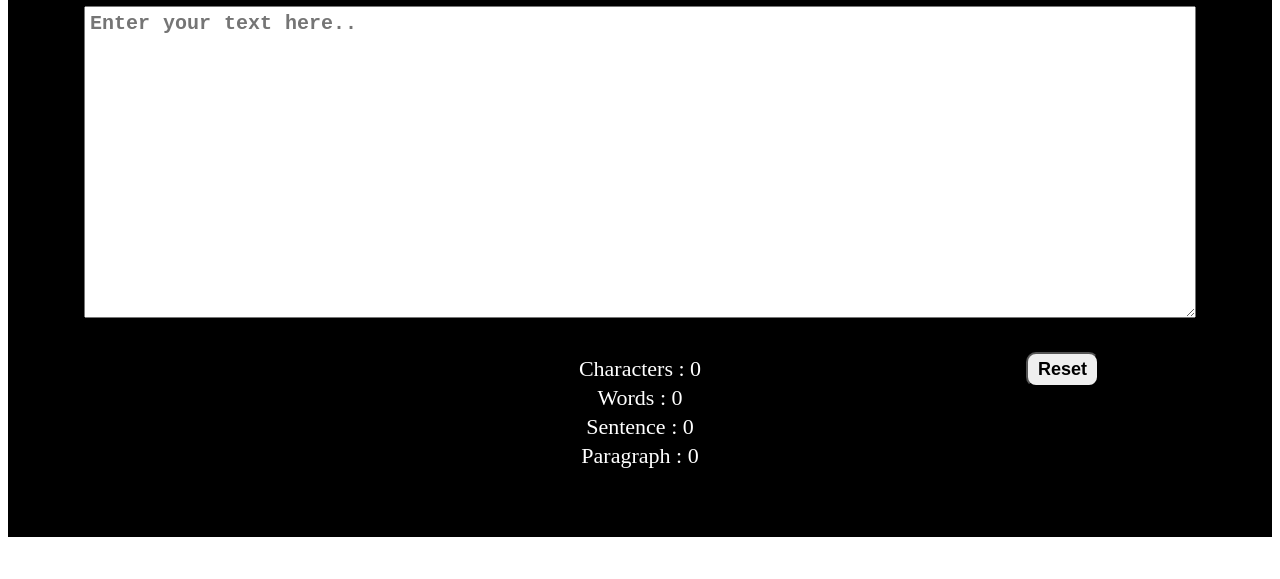
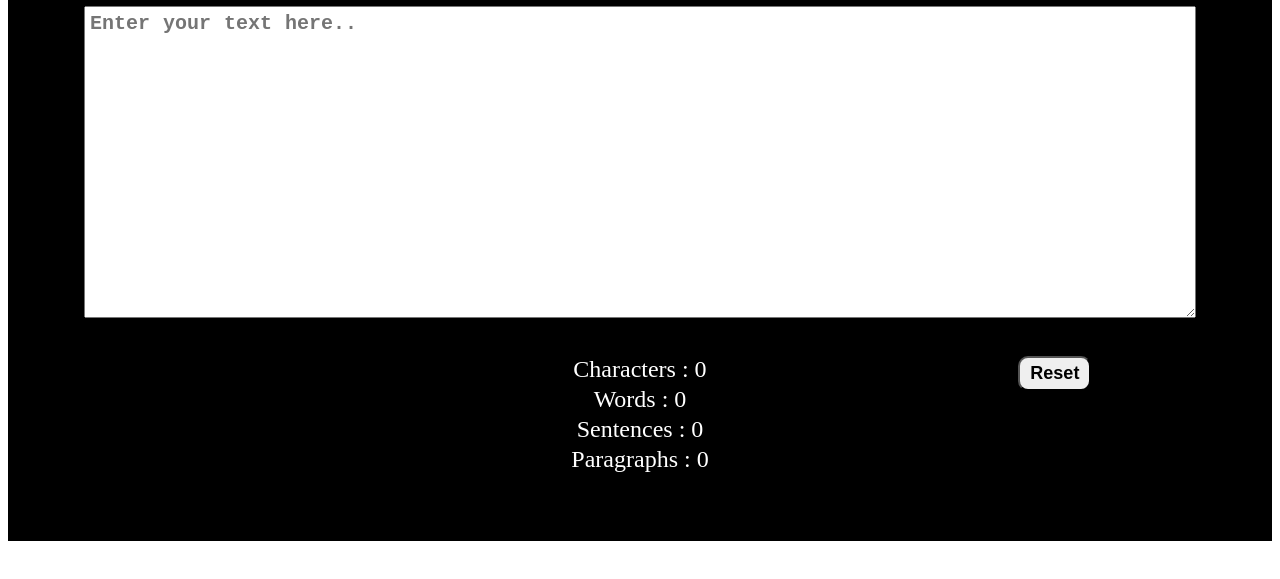
Before and after one commit to ShivaKumar7799/Words-Counter-Application, a plain HTML site: page index.html in a window 1280 px wide. Both pictures are taken after a click on the button "Reset". Shown: the part 103-682 px from the top of the page. Drawn offline with Linux system fonts and the light colour scheme.

Commit message:
Speelling mistakes corrected

```diff
--- a/wordCounter.css
+++ b/wordCounter.css
@@ -47,13 +47,16 @@ button:hover{
     position: absolute;
     margin-right: 30px;
   }
+  p{
+    font-size: 22px;
+  }
 }
 @media screen and (min-width : 576px) {
      textarea{
        width: 500px;
      }
     p{
-      font-size: 20px;
+      font-size: 22px;
     }
     button{
       position: relative;
@@ -66,7 +69,7 @@ button:hover{
     width: 700px;
   }
   p{
-    font-size: 20px;
+    font-size: 22px;
   }
   button{
     position: relative;
@@ -79,7 +82,7 @@ button:hover{
     width: 1100px;
   }
   p{
-    font-size: 22px;
+    font-size: 24px;
   }
   button{
     position: relative;
--- a/wordCounter.js
+++ b/wordCounter.js
@@ -29,7 +29,7 @@ function countWords(){
   let newWordArr = [];
   newWordArr = wordArr.filter((item) => item != "");
   words = newWordArr.length;
-  wordsId.innerHTML = `Words = ${words}`
+  wordsId.innerHTML = `Words : ${words}`
 
   // Sentences Count
   let sentenceText = text.replace(/\n/g," ")
@@ -43,7 +43,7 @@ function countWords(){
         sentence +=1
       }
   }
-  sentenceId.innerHTML = `Sentence : ${sentence}`;
+  sentenceId.innerHTML = `Sentences : ${sentence}`;
 
     //Paragraphs Count
     let paragraph = text.match(/\n/g);
@@ -65,6 +65,6 @@ function resetText(){
   document.getElementById('text').value = null;
   charactersId.innerHTML = `Characters : 0`;
   wordsId.innerHTML = `Words : 0`;
-  sentenceId.innerHTML = `Sentence : 0`;
-  paragraphId.innerHTML = `Paragraph : 0`
+  sentenceId.innerHTML = `Sentences : 0`;
+  paragraphId.innerHTML = `Paragraphs : 0`
 }
```
